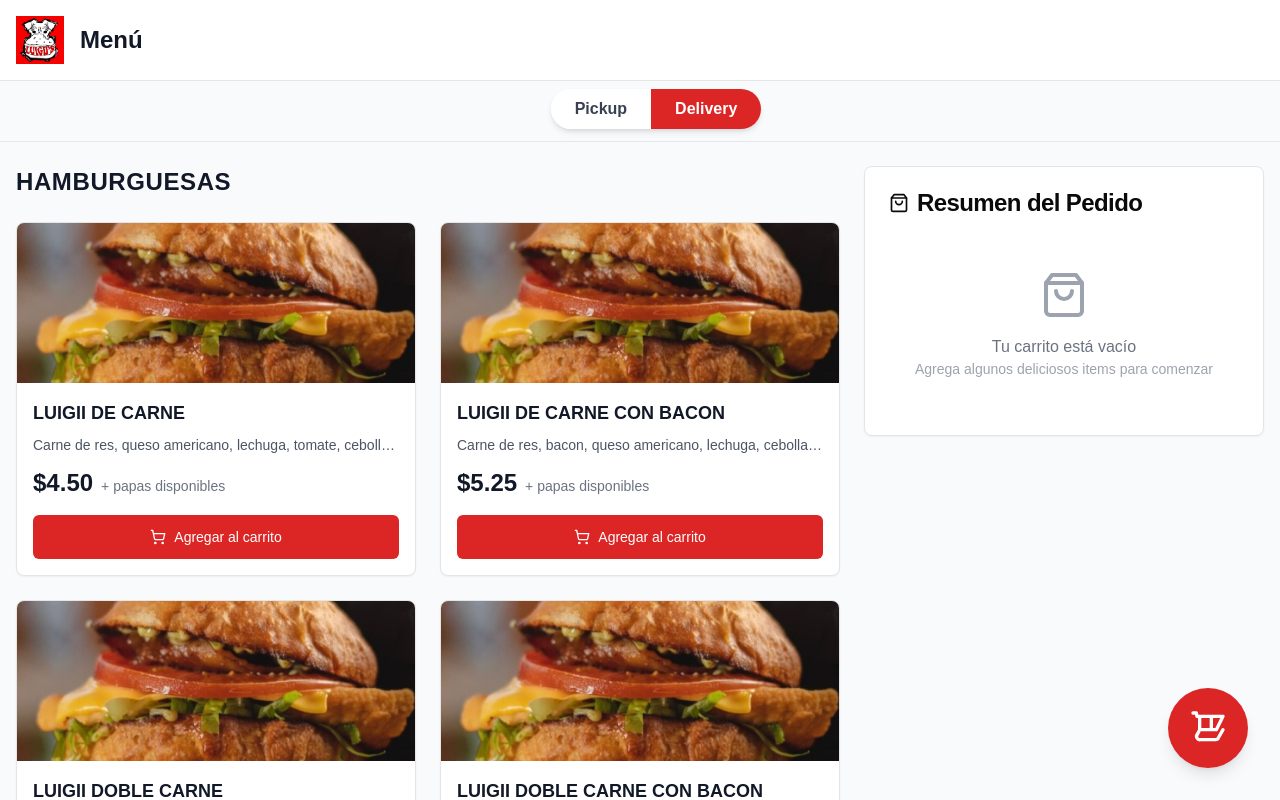
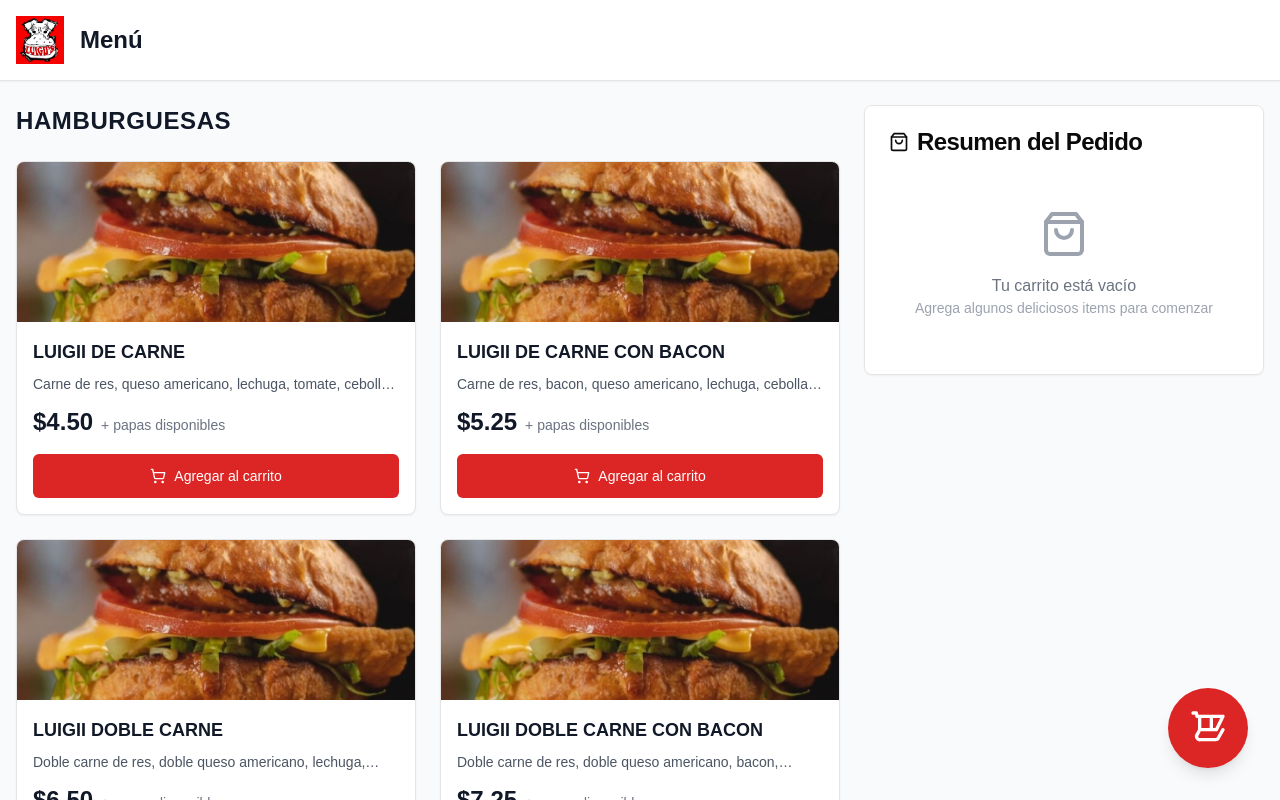
Before and after one commit to razielnavarro/chatbot-front, a Next.js app: page / in a window 1280 px wide. Shown: the top 800 px of the page. Built offline with nearby package versions, Linux system fonts and the light colour scheme.

Commit message:
refactor: comment out sticky delivery/pickup toggle in restaurant menu for future adjustments

```diff
--- a/app/page.tsx
+++ b/app/page.tsx
@@ -183,7 +183,7 @@ export default function RestaurantMenu() {
       </button>
 
       {/* Sticky Delivery/Pickup Toggle */}
-      <div className="sticky top-0 z-30 bg-gray-50 pt-2 pb-3 flex justify-center md:pl-8 border-b border-gray-200">
+      {/* <div className="sticky top-0 z-30 bg-gray-50 pt-2 pb-3 flex justify-center md:pl-8 border-b border-gray-200">
         <div className="inline-flex rounded-full bg-white shadow-md overflow-hidden">
           <button
             className={`px-6 py-2 font-semibold transition-colors duration-200 focus:outline-none ${
@@ -208,7 +208,7 @@ export default function RestaurantMenu() {
             Delivery
           </button>
         </div>
-      </div>
+      </div> */}
 
       <div className="container mx-auto px-4 py-6">
         <div className="grid grid-cols-1 lg:grid-cols-3 gap-6">
```
